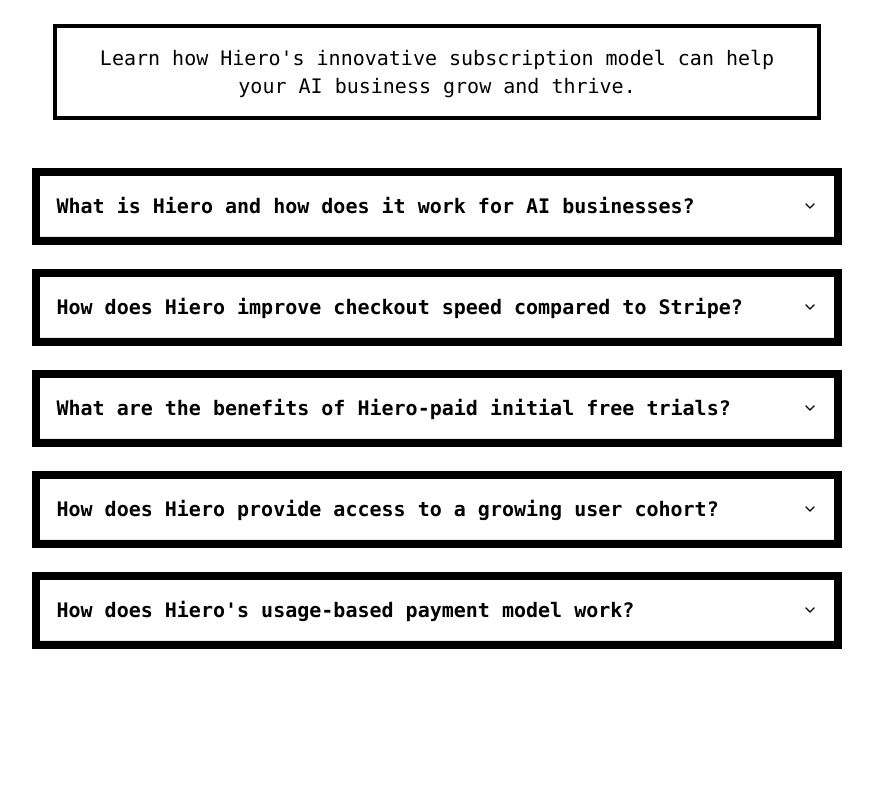
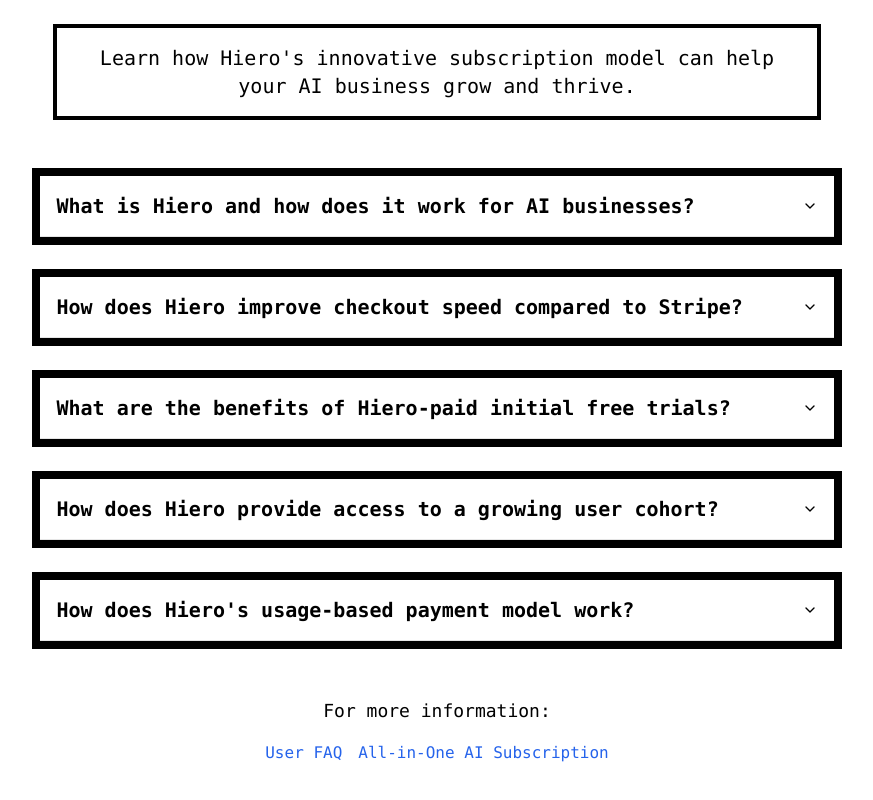
Before and after one commit to Hewlbern/hiero-fork, a Next.js app: page /blog/business-faq in a window 1280 px wide. Shown: the part 192-992 px from the top of the page, without its empty margins (203-1076 px from the left). Before the commit the page ends 889 px from the top, so only its background shows below. Built offline with nearby package versions, Linux system fonts and the light colour scheme; no server answers.

Commit message:
internal links

```diff
--- a/app/blog/all-in-one-ai-subscription/page.tsx
+++ b/app/blog/all-in-one-ai-subscription/page.tsx
@@ -157,6 +157,11 @@
 								answer="Yes! Hiero offers unified AI management, allowing you to oversee all your AI apps from a single, user-friendly dashboard."
 							/>
 						</div>
+						<div className="mt-8 text-center">
+							<p className="text-lg mb-4">For more information, check out our detailed FAQs:</p>
+							<Link href="/blog/user-faq" className="text-blue-600 hover:underline mr-4">User FAQ</Link>
+							<Link href="/blog/business-faq" className="text-blue-600 hover:underline">Business FAQ</Link>
+						</div>
 					</div>
 				</section>
 
--- a/app/blog/business-faq/page.tsx
+++ b/app/blog/business-faq/page.tsx
@@ -1,5 +1,6 @@
 import Head from "next/head";
 import { Accordion, AccordionContent, AccordionItem, AccordionTrigger } from "@/components/ui/accordion";
+import Link from 'next/link';
 
 export default function BusinessFAQ() {
 	const structuredData = {
@@ -95,6 +96,11 @@
 							</div>
 						))}
 					</div>
+					<div className="mt-12 text-center">
+						<p className="text-lg mb-4">For more information:</p>
+						<Link href="/blog/user-faq" className="text-blue-600 hover:underline mr-4">User FAQ</Link>
+						<Link href="/blog/all-in-one-ai-subscription" className="text-blue-600 hover:underline">All-in-One AI Subscription</Link>
+					</div>
 				</div>
 			</main>
 		</>
--- a/app/blog/user-faq/page.tsx
+++ b/app/blog/user-faq/page.tsx
@@ -1,5 +1,6 @@
 import Head from "next/head";
 import { Accordion, AccordionContent, AccordionItem, AccordionTrigger } from "@/components/ui/accordion";
+import Link from 'next/link';
 
 export default function UserFAQ() {
 	const structuredData = {
@@ -95,6 +96,11 @@
 							</div>
 						))}
 					</div>
+					<div className="mt-12 text-center">
+						<p className="text-lg mb-4">For more information:</p>
+						<Link href="/blog/business-faq" className="text-blue-600 hover:underline mr-4">Business FAQ</Link>
+						<Link href="/blog/all-in-one-ai-subscription" className="text-blue-600 hover:underline">All-in-One AI Subscription</Link>
+					</div>
 				</div>
 			</main>
 		</>
```
Lines whose indentation alone changed are shown as unchanged.
